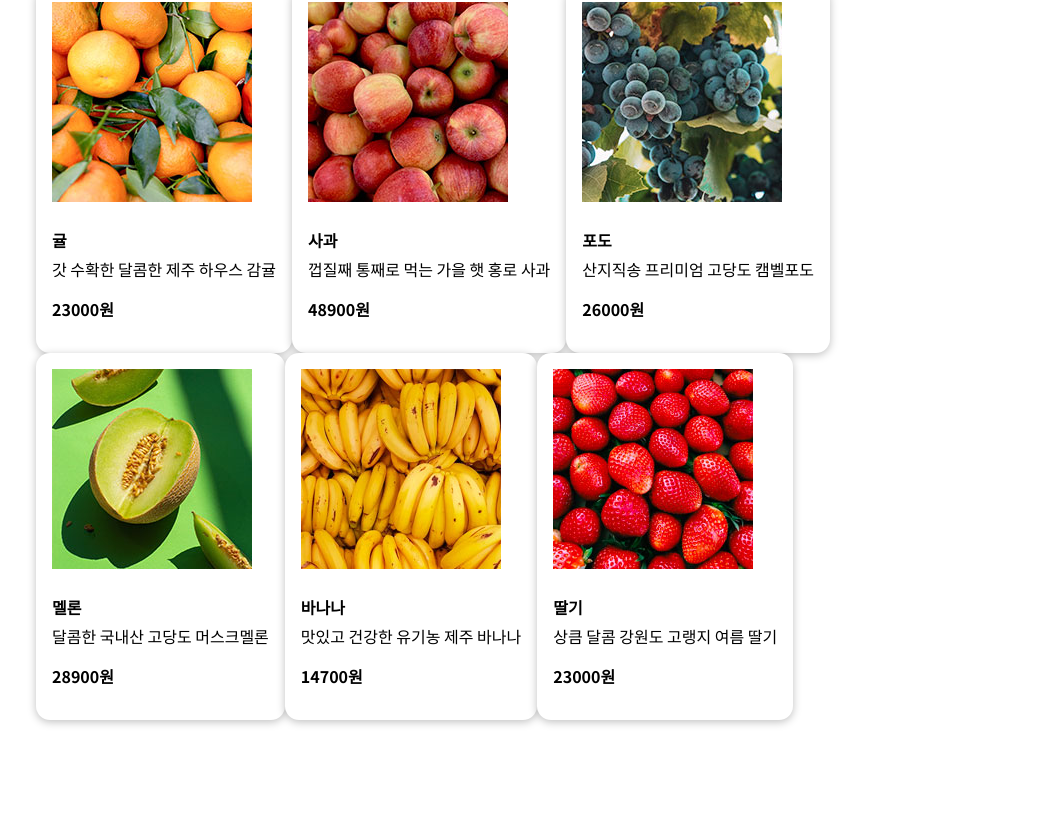
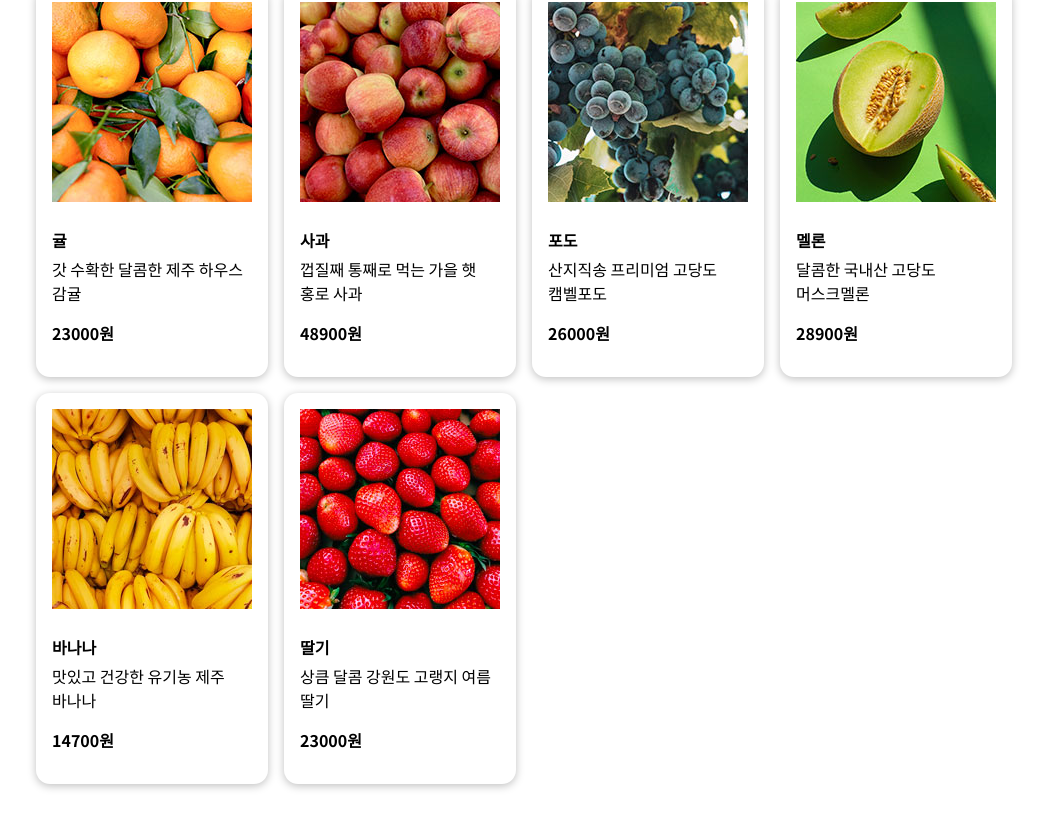
Before and after one commit to yujleee/fruits-everyday, a React (Create React App) app: page / in a window 1280 px wide. Shown: the part 606-1434 px from the top of the page, without its empty margins (124-1171 px from the left). Before the commit the page ends 1374 px from the top, so only its background shows below. Built offline with nearby package versions, Linux system fonts and the light colour scheme.

Commit message:
💄 Card 컴포넌트 스타일 수정

```diff
--- a/src/components/UI/Card.module.css
+++ b/src/components/UI/Card.module.css
@@ -1,6 +1,13 @@
 .card {
+  box-shadow: 0 2px 8px rgba(0, 0, 0, 0.25);
+  width: 200px;
   padding: 1rem;
-  box-shadow: 0 2px 8px rgba(0, 0, 0, 0.25);
+  margin-right: 1rem;
+  margin-bottom: 1rem;
   border-radius: 14px;
   background-color: white;
 }
+
+.card:last-child {
+  margin-right: 0;
+}
```
